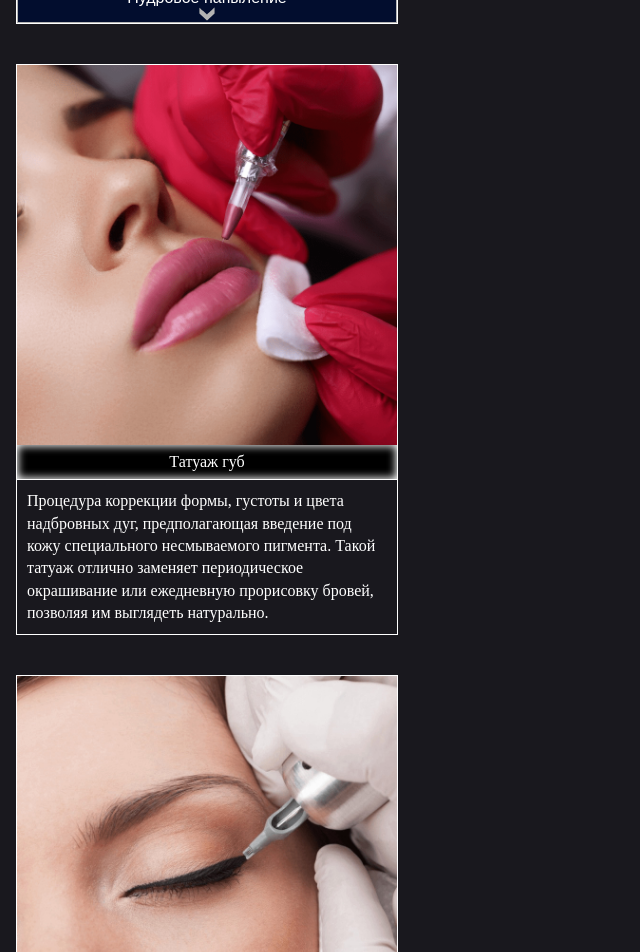
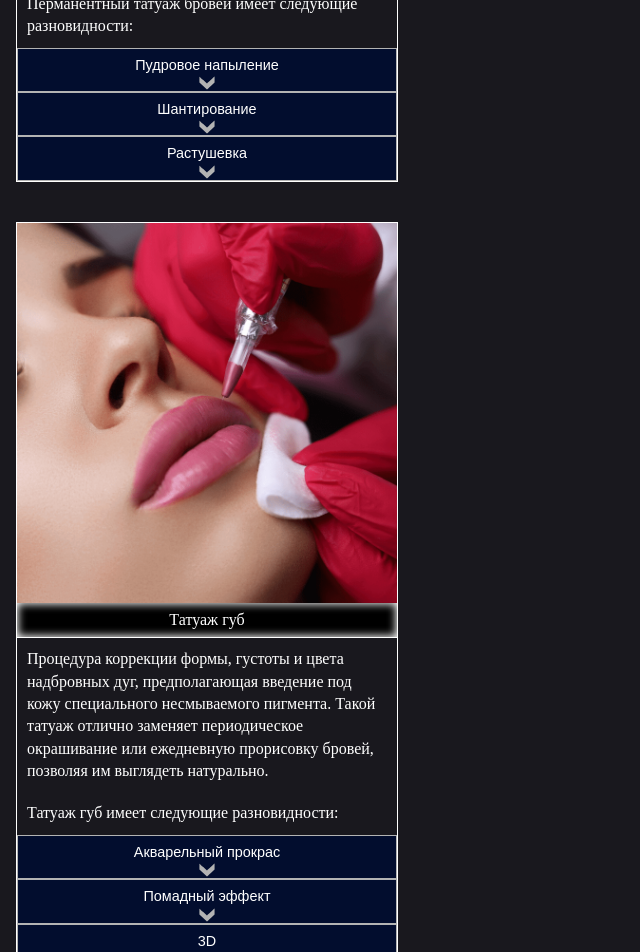
Before and after one commit to RemixFX/beauty-studio, a Next.js app: page / in a window 1280 px wide. Shown: the part 1400-2352 px from the top of the page, without its empty margins (0-640 px from the left). Built offline with nearby package versions, Linux system fonts and the light colour scheme.

Commit message:
feat: add service cards, preliminary styles

```diff
--- a/components/Card/card.module.scss
+++ b/components/Card/card.module.scss
@@ -4,10 +4,6 @@
 
 .brows .lips .eyelashes {
   border-color: green;
-}
-
-.figure {
-
 }
 
 .heading {
@@ -17,8 +13,35 @@
   box-shadow: inset 0px 0px 9px 1px #ffffff;
 }
 
-.description {
+.description, .enum {
   background: var(--black);
-  border-top: 1px solid #fff;
   padding: 10px;
 }
+
+.description {
+  border-top: 1px solid #fff;
+}
+
+.offer {
+  border: 2px dashed var(--yellow);
+  margin: 6px;
+}
+
+.price, .execution, .link {
+  padding: 6px;
+}
+
+.buttons {
+  display: flex;
+  justify-content: space-evenly;
+  padding-bottom: 5px;
+}
+
+.link {
+  width: 47%;
+  padding: 3px;
+  min-height: 40px;
+  font-size: 0.9rem;
+  background: var(--yellow);
+  border: 1px solid black;
+}
--- a/components/Card/card.tsx
+++ b/components/Card/card.tsx
@@ -2,23 +2,38 @@ import styles from './card.module.scss'
 import Image from 'next/image'
 import { ReactNode } from 'react';
 
-type CategoryProps = {
+type CardProps = {
   id?: string;
   pathname: string;
   heading: string;
   description: string;
   children?: ReactNode;
-  category?: boolean;
+  category: 'inCard' | 'card' | 'singleCard';
 }
 
-export default function Card ({id, pathname, heading, description, children, category}: CategoryProps) {
+export default function Card ({id, pathname, heading, description, children, category}: CardProps) {
   return(
-    <article className={styles.container} id={id} style={{marginTop: category ? '0' : '40px'}}>
+    <article className={styles.container} id={id} style={{marginTop: category === 'inCard' ? '0' : '40px'}}>
       <figure className={styles.figure}>
         <Image width={380} height={380} src={pathname} alt={heading}/>
         <figcaption className={styles.heading}>{heading}</figcaption>
       </figure>
       <p className={styles.description}>{description}</p>
+      {category === 'card' &&
+        <p className={styles.enum}>{heading} имеет следующие разновидности:</p>
+      }
+      {category !== 'card' &&
+        <>
+        <div className={styles.offer}>
+          <p className={styles.price}>Цена: 3000р.</p>
+          <p className={styles.execution}>Время выполнения: ~1.5ч</p>
+        </div>
+        <div className={styles.buttons}>
+        <button className={styles.link}>Записаться</button>
+        <button className={styles.link}>Посмотреть работы мастера</button>
+        </div>
+        </>
+      }
       {children}
     </article>
   )
--- a/components/Category/category.module.scss
+++ b/components/Category/category.module.scss
@@ -2,7 +2,8 @@
 .button {
   color: inherit;
   padding: 5px 10px 15px;
-  font-size: inherit;
+  font-size: 0.9rem;
+  line-height: 1.4rem;
   background-color: rgb(2, 13, 46);
   background-image: url(../../public/arrow.svg);
   background-position: bottom;
@@ -12,7 +13,10 @@
   width: 100%;
 }
 
+.transform {
+  background-image: url(../../public/arrow_rotated.svg);
+}
+
 .content {
   position: relative;
-  z-index: -1;
 }
--- a/components/Category/category.tsx
+++ b/components/Category/category.tsx
@@ -1,32 +1,43 @@
 'use client';
-import { ReactNode } from 'react'
+import { MouseEvent, ReactNode } from 'react'
 import styles from './category.module.scss'
 import { useSpring, useSpringRef, animated } from '@react-spring/web'
 import useMeasure from 'react-use-measure';
 
-export default function Category({ children }: { children?: ReactNode }) {
+type CategoryProps = {
+  heading: string;
+  children: ReactNode;
+}
+
+export default function Category({ heading, children }: CategoryProps) {
   const [ref, { height: viewHeight }] = useMeasure({ offsetSize: true })
 
   const api = useSpringRef()
   const springs = useSpring({
     ref: api,
-    from: { height: 0, opacity: 0, transform: 'translate3d(0,-100%,0) scale(0.5)' }
+    from: { height: 0, opacity: 0, transform: 'translate3d(0,-100%,0) scale(0.5)', zIndex: -1 }
   })
 
-  const handleClick = () => {
+  const handleClick = (e: MouseEvent<HTMLButtonElement>) => {
     api.start({
       to: {
         opacity: springs.opacity.get() === 1 ? 0 : 1,
         height: springs.height.get() === viewHeight ? 0 : viewHeight,
-        transform: springs.transform.get() === 'translate3d(0,0%,0) scale(1)' ? 'translate3d(0,-100%,0) scale(0.5)' : 'translate3d(0,0%,0) scale(1)'
+        transform: springs.transform.get() === 'translate3d(0,0%,0) scale(1)' ? 'translate3d(0,-100%,0) scale(0.5)' : 'translate3d(0,0%,0) scale(1)',
+        zIndex: springs.zIndex.get() === -1 ? 1 : -1
+
       },
       config: { duration: 430 }
     })
+    if (e.currentTarget.classList.contains(styles.transform)) {
+      e.currentTarget.classList.remove(styles.transform)
+    }
+    else e.currentTarget.classList.add(styles.transform)
   }
 
   return (
     <>
-      <button className={styles.button} onClick={handleClick}>Пудровое напыление</button>
+      <button className={styles.button} onClick={(e) => handleClick(e)}>{heading}</button>
       <animated.div style={springs} className={styles.content} >
         <div ref={ref}>{children}</div>
       </animated.div>
--- a/pages/index.tsx
+++ b/pages/index.tsx
@@ -24,27 +24,125 @@ export default function Home() {
         <Description />
         <Card pathname='/brows.jpg' id="brows"
           heading='Перманентный татуаж бровей'
-          description={BROWS_DESCRIPTION}>
-          <Category>
+          description={BROWS_DESCRIPTION}
+          category={'card'}>
+          <Category heading='Пудровое напыление'>
             <Card pathname='/brows.jpg'
               heading='Пудровое напыление'
               description={BROWS_DESCRIPTION}
-              category={true}>
+              category={'inCard'}>
+            </Card>
+          </Category>
+          <Category heading='Шантирование'>
+            <Card pathname='/brows.jpg'
+              heading='Шантирование'
+              description={BROWS_DESCRIPTION}
+              category={'inCard'}>
+            </Card>
+          </Category>
+          <Category heading='Растушевка'>
+            <Card pathname='/brows.jpg'
+              heading='Растушевка'
+              description={BROWS_DESCRIPTION}
+              category={'inCard'}>
             </Card>
           </Category>
         </Card>
         <Card pathname='/lips.png' id="lips"
           heading='Татуаж губ'
-          description={BROWS_DESCRIPTION} />
+          description={BROWS_DESCRIPTION}
+          category={'card'}>
+          <Category heading='Акварельный прокрас'>
+            <Card pathname='/lips.png'
+              heading='Акварельный прокрас'
+              description={BROWS_DESCRIPTION}
+              category={'inCard'}>
+            </Card>
+          </Category>
+          <Category heading='Помадный эффект'>
+            <Card pathname='/lips.png'
+              heading='Помадный эффект'
+              description={BROWS_DESCRIPTION}
+              category={'inCard'}>
+            </Card>
+          </Category>
+          <Category heading='3D'>
+            <Card pathname='/lips.png'
+              heading='3D'
+              description={BROWS_DESCRIPTION}
+              category={'inCard'}>
+            </Card>
+          </Category>
+          <Category heading='Нют'>
+            <Card pathname='/lips.png'
+              heading='Нют'
+              description={BROWS_DESCRIPTION}
+              category={'inCard'}>
+            </Card>
+          </Category>
+        </Card>
         <Card pathname='/eyelashes.jpg' id="eyelashes"
           heading='Татуаж век'
-          description={BROWS_DESCRIPTION} />
+          description={BROWS_DESCRIPTION}
+          category={'card'}>
+          <Category heading='Стрелка с растушёвкой'>
+            <Card pathname='/eyelashes.jpg'
+              heading='Стрелка с растушёвкой'
+              description={BROWS_DESCRIPTION}
+              category={'inCard'}>
+            </Card>
+          </Category>
+          <Category heading='Стрелка классическая'>
+            <Card pathname='/eyelashes.jpg'
+              heading='Стрелка классическая'
+              description={BROWS_DESCRIPTION}
+              category={'inCard'}>
+            </Card>
+          </Category>
+          <Category heading='Стрелка классическая'>
+            <Card pathname='/eyelashes.jpg'
+              heading='Стрелка классическая'
+              description={BROWS_DESCRIPTION}
+              category={'inCard'}>
+            </Card>
+          </Category>
+          <Category heading='Стрелка мягкая(карандашная)'>
+            <Card pathname='/eyelashes.jpg'
+              heading='Стрелка мягкая(карандашная)'
+              description={BROWS_DESCRIPTION}
+              category={'inCard'}>
+            </Card>
+          </Category>
+          <Category heading='Межресничный татуаж'>
+            <Card pathname='/eyelashes.jpg'
+              heading='Межресничный татуаж'
+              description={BROWS_DESCRIPTION}
+              category={'inCard'}>
+            </Card>
+          </Category>
+          <Category heading='Нижнее веко'>
+            <Card pathname='/eyelashes.jpg'
+              heading='Нижнее веко'
+              description={BROWS_DESCRIPTION}
+              category={'inCard'}>
+            </Card>
+          </Category>
+          <Category heading='Цветной'>
+            <Card pathname='/eyelashes.jpg'
+              heading='Цветной'
+              description={BROWS_DESCRIPTION}
+              category={'inCard'}>
+            </Card>
+          </Category>
+        </Card>
         <Card pathname='/correction.jpg' id="correction"
           heading='Коррекция татуажа'
-          description={BROWS_DESCRIPTION} />
+          description={BROWS_DESCRIPTION}
+          category={'singleCard'} />
         <Card pathname='/overlap.jpg' id="overlap"
           heading='Перекрытие татуажа'
-          description={BROWS_DESCRIPTION} />
+          description={BROWS_DESCRIPTION}
+          category={'singleCard'} />
       </main>
       <Footer />
     </>
```
Also changed, not shown: public/arrow_rotated.svg (added).
